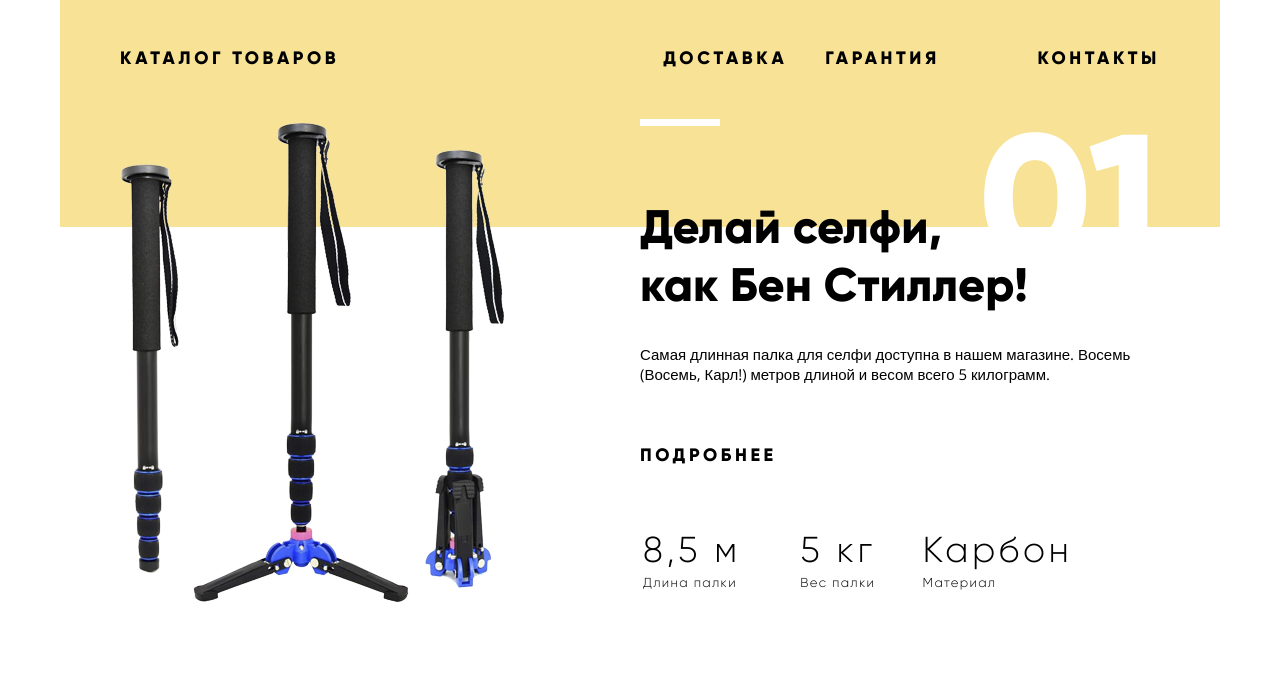
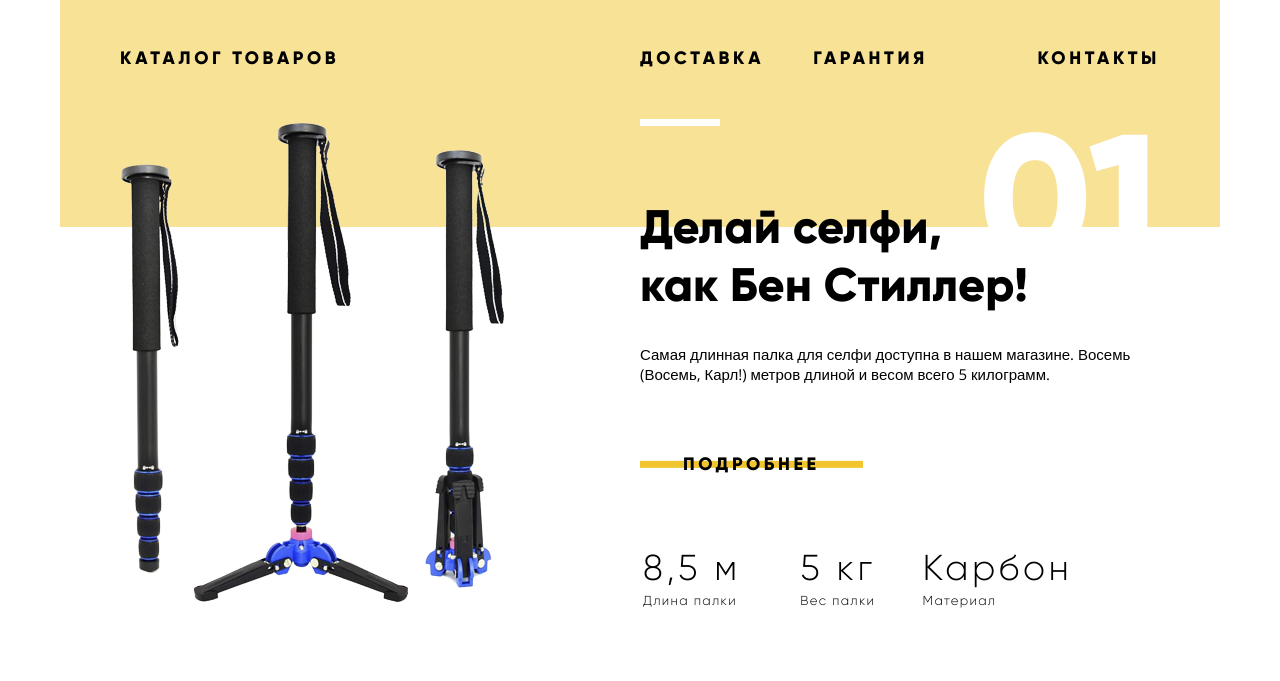
Before and after one commit to NikolayUsov/1493681-device-29, a plain HTML site: page index.html in a window 1280 px wide. Shown: the part 90-771 px from the top of the page. Drawn offline with nearby package versions, Linux system fonts and the light colour scheme; files whose address does not match are found by name.

Commit message:
Сделал навигацию в шапке

```diff
--- a/css/style.css
+++ b/css/style.css
@@ -22,6 +22,7 @@
 
 :root {
   --basic-black: #000000;
+  --special-black-opacity-30: rgba(0, 0, 0, 0.3);
   --basic-white: #ffffff;
   --basick-dark: #363636;
   --basic-yellow: #F7E296;
@@ -93,11 +94,39 @@
   letter-spacing: 0.2em;
   text-transform: uppercase;
   color: var(--basic-black);
+  display: inline-block;
+  text-align: center;
+  padding: 9px 43px;
+  position: relative;
+  z-index: 1;
+}
+
+.btn::before{
+  content: "";
+  display: block;
+  position: absolute;
+  width: 100%;
+  height: 0.35em;
+  left: 0;
+  top:50%;
+  transform: translateY(-50%);
+  background-color: var(--special-yellow-dark);
+  z-index: -1;
+  transition: height 0.3s ease;;
+}
+
+.btn:hover::before,
+.btn:focus::before{
+  height: 100%;
+}
+
+.btn:active{
+  color: var(--special-black-opacity-30);
 }
 
 a:not([href^="http://"]):not([href^="https://"]) {
   text-decoration: none;
-  color: inherit;
+
 }
 
 /* header */
@@ -171,6 +200,11 @@
   margin: 0;
 }
 
+.main-nav a,
+.popular-products-list a{
+  color: inherit;
+}
+
 .main-nav-list-item a:hover,
 .main-nav-list-item a:focus{
   opacity: 0.6;
@@ -183,17 +217,12 @@
   padding: 0;
   margin: 0;
   list-style: none;
-  display: flex;
-  flex-wrap: wrap;
+  display: grid;
+  grid-template-columns: 50% repeat(3,1fr);
   position: relative;
 }
-.main-nav-list-item:not(:first-child):not(:last-child){
-  margin-right: 38px;
-}
-.main-nav-list-item:first-child{
-  margin-right: 324px;
-}
-.main-nav-list-item:last-child{
+
+.main-nav-list-item:nth-child(4n+4){
   margin-left: auto;
 }
 
@@ -213,13 +242,15 @@
   text-transform: none;
   width:  100%;
   background-color: var(--basic-yellow);
-  padding-top: 24px;
+  padding-top: 20px;
+  padding-bottom: 40px;
   display: none;
   position: absolute;
   top: 17px;
   left: 0;
   z-index: 2;
 }
+
 
 .sub-menu-list{
   display: grid;
```
